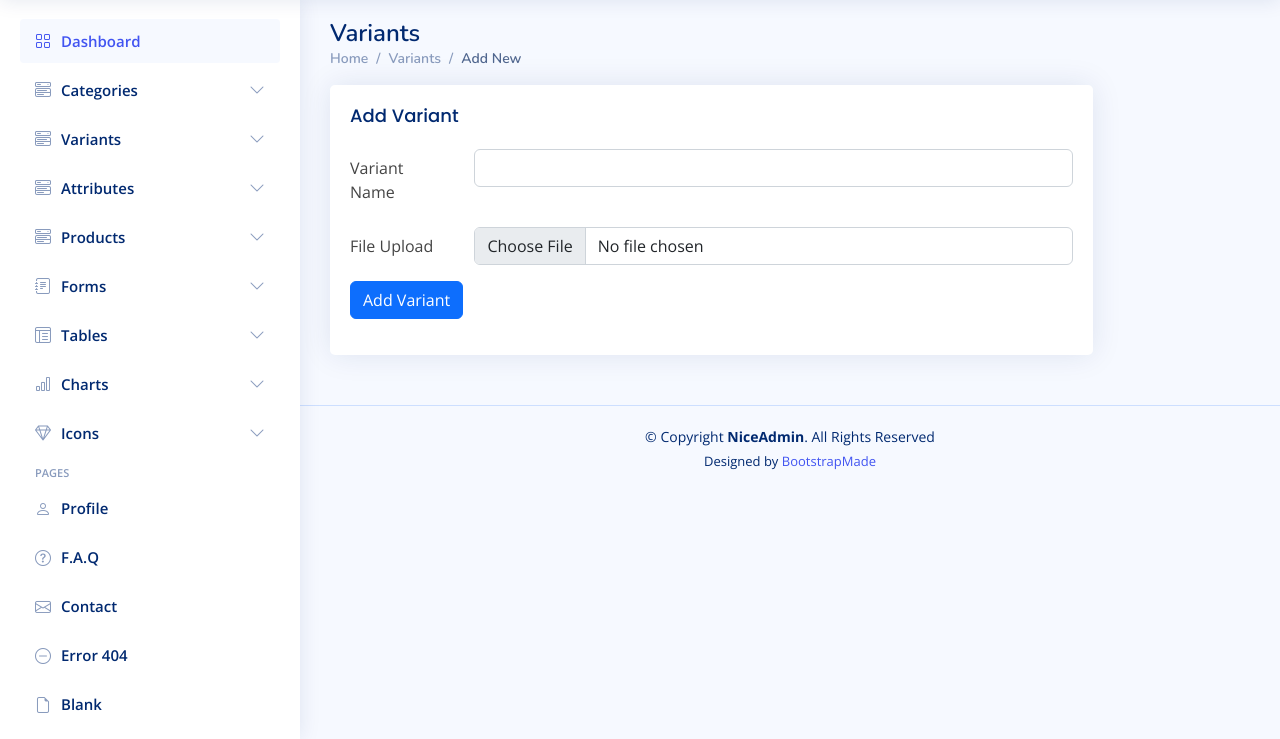
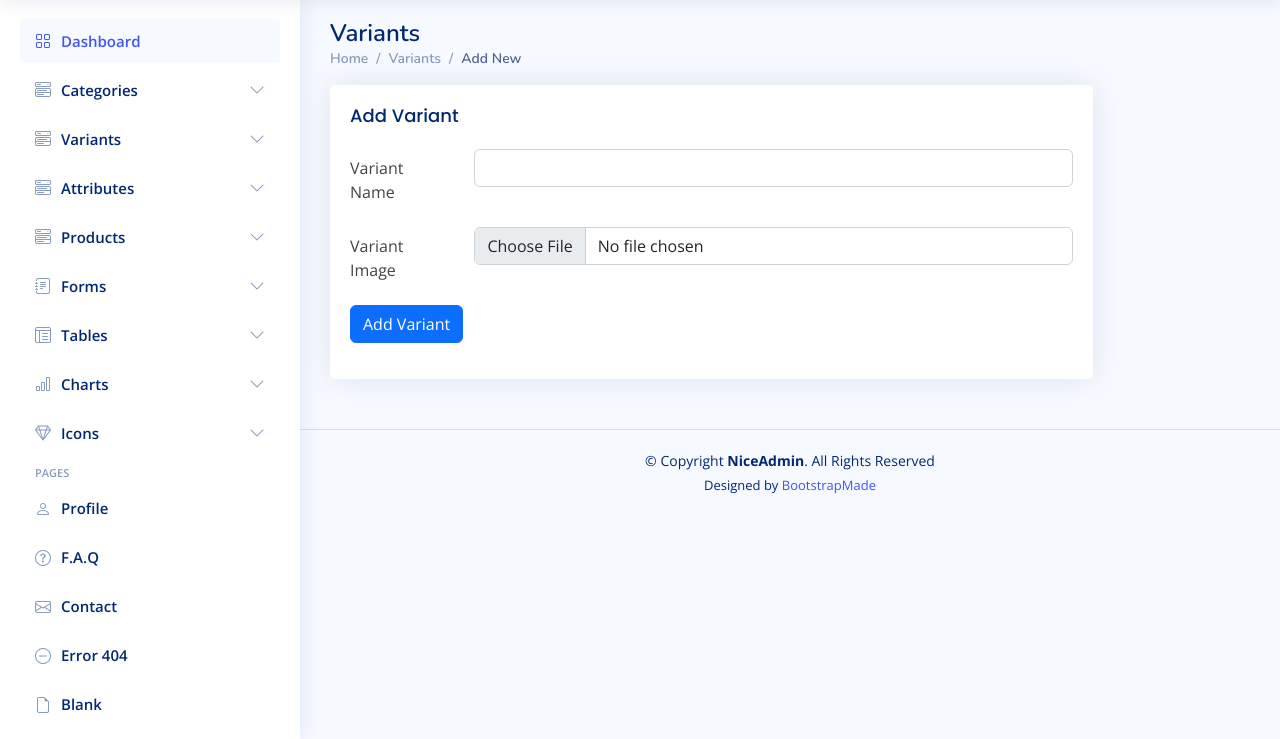
Before and after one commit to vidz0509/e-commerce, a PHP site: page /admin/variants/create.php in a window 1280 px wide. Shown: the part 61-800 px from the top of the page. Run offline with PHP 8.4, Linux system fonts and the light colour scheme; the visitor is signed in with stand-in values (Sample User, id 1); some libraries are stand-ins or nearby versions.

Commit message:
set image
set File upload Name into Image

```diff
--- a/admin/attributes/create.php
+++ b/admin/attributes/create.php
@@ -96,7 +96,7 @@ if (isset($_POST['add_attributes'])) {
 
 
                             <div class="row mb-3">
-                                <label class="col-sm-2 col-form-label">File Upload</label>
+                                <label class="col-sm-2 col-form-label">Attribute Image</label>
                                 <div class="col-sm-10">
                                     <input class="form-control" name="file_upload" type="file" id="formFile" />
                                 </div>
--- a/admin/categories/create.php
+++ b/admin/categories/create.php
@@ -71,7 +71,7 @@ if (isset($_POST['add_category'])) {
                                 </div>
                             </div>
                             <div class="row mb-3">
-                                <label class="col-sm-2 col-form-label">File Upload</label>
+                                <label class="col-sm-2 col-form-label">Category Image</label>
                                 <div class="col-sm-10">
                                     <input class="form-control" name="file_upload" type="file" id="formFile" required />
                                 </div>
--- a/admin/variants/create.php
+++ b/admin/variants/create.php
@@ -68,7 +68,7 @@ if (isset($_POST['add_variants'])) {
                             </div>
 
                             <div class="row mb-3">
-                                <label class="col-sm-2 col-form-label">File Upload</label>
+                                <label class="col-sm-2 col-form-label">Variant Image</label>
                                 <div class="col-sm-10">
                                     <input class="form-control" name="file_upload" type="file" id="formFile" />
                                 </div>
```
